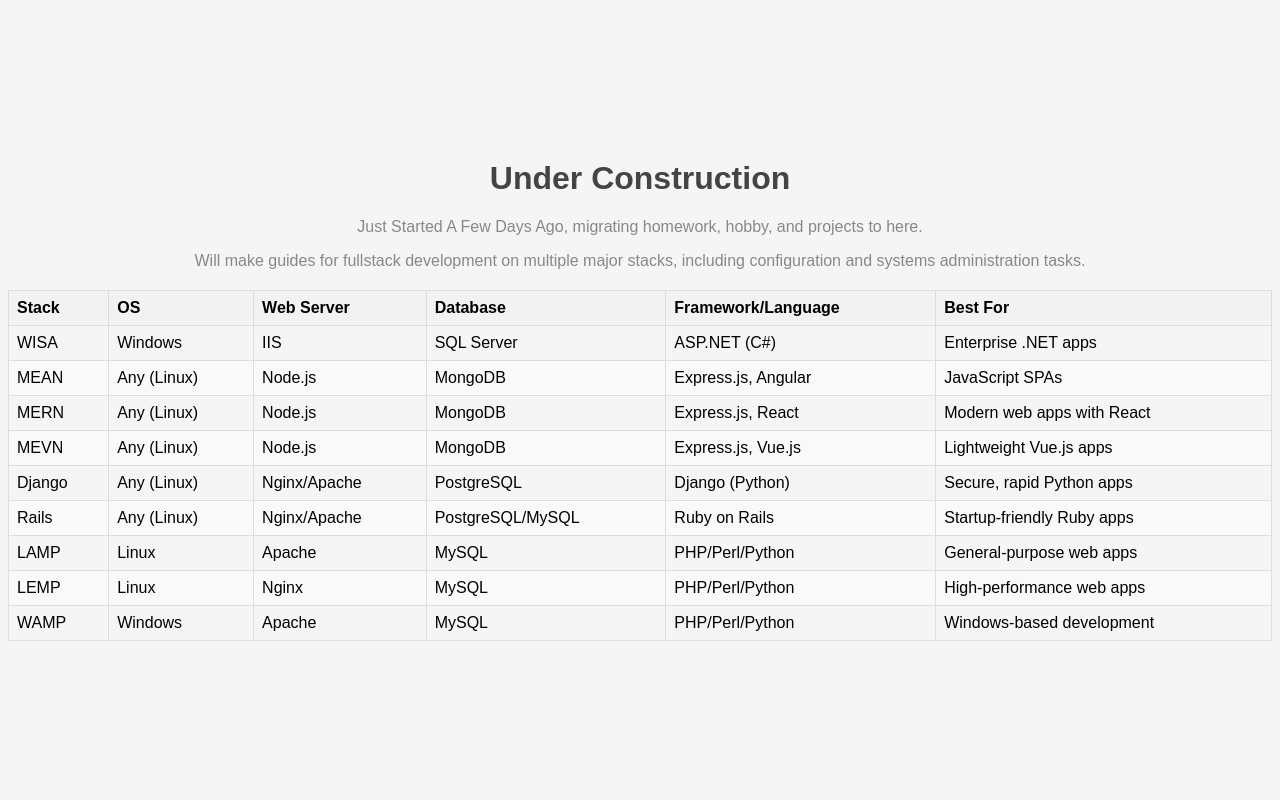
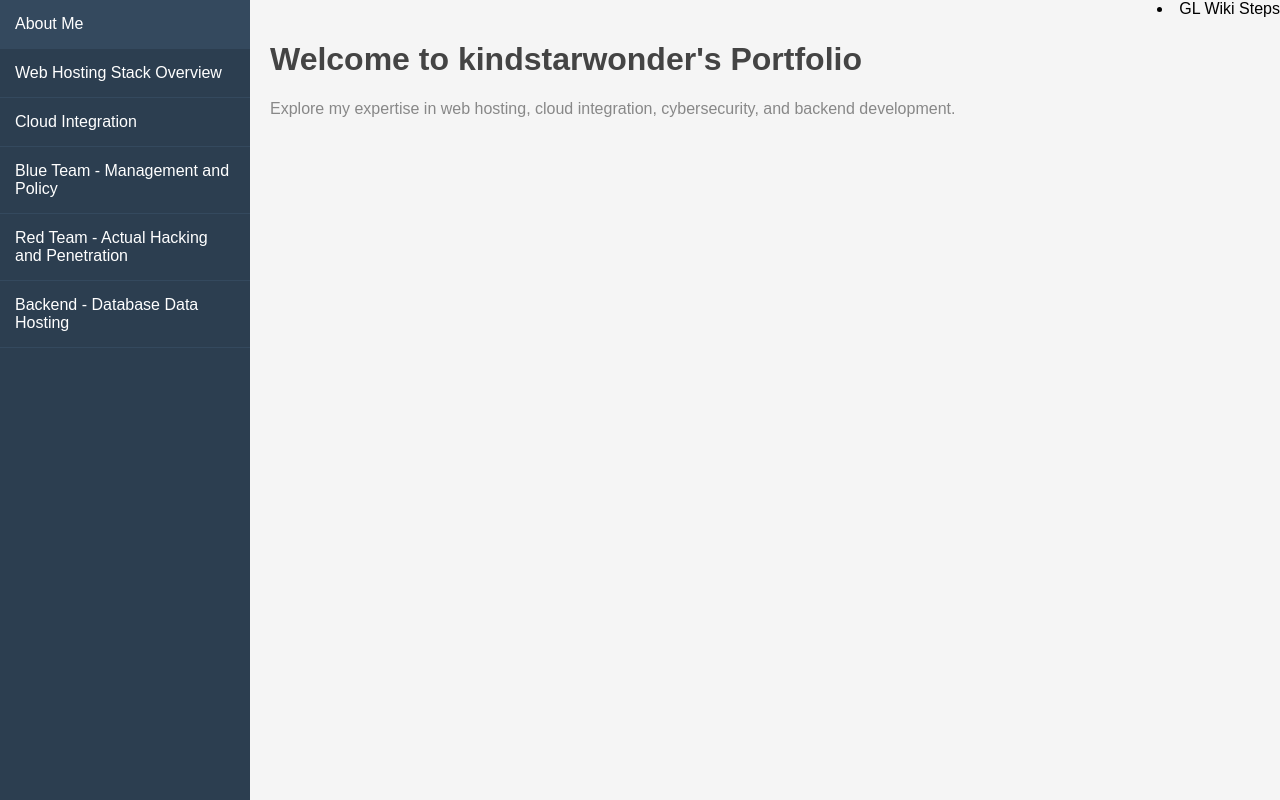
Before and after one commit to KindStarWonder/kindstarwonder.github.io, a plain HTML site: page index.html in a window 1280 px wide. Drawn offline with Linux system fonts and the light colour scheme.

Commit message:
Added new menu sections

```diff
--- a/index.html
+++ b/index.html
@@ -1,125 +1,74 @@
 <!DOCTYPE html>
 <html lang="en">
 <head>
-  <meta charset="UTF-8">
-  <title>Under Construction</title>
-  <meta name="viewport" content="width=device-width, initial-scale=1.0">
-  <style>
-    body { font-family: sans-serif; text-align: center; margin-top: 20vh; background: #f5f5f5; }
-    h1 { color: #444; }
-    p { color: #888; }
-        table {
-            width: 100%;
-            border-collapse: collapse;
-            margin: 20px 0;
-            font-family: Arial, sans-serif;
-        }
-        th, td {
-            border: 1px solid #ddd;
-            padding: 8px;
-            text-align: left;
-        }
-        th {
-            background-color: #f2f2f2;
-            font-weight: bold;
-        }
-        tr:nth-child(even) {
-            background-color: #f9f9f9;
-        }
-        tr:hover {
-            background-color: #f5f5f5;
-        }
-  </style>
+    <meta charset="UTF-8">
+    <meta name="viewport" content="width=device-width, initial-scale=1.0">
+    <title>kindstarwonder's Portfolio</title>
+    <link rel="stylesheet" href="styles.css">
+    <style>
+        body { display: flex; }
+        .sidebar { width: 250px; background: #2c3e50; color: white; height: 100vh; }
+        .menu { list-style: none; padding: 0; margin: 0; }
+        .menu li { padding: 15px; cursor: pointer; border-bottom: 1px solid #34495e; }
+        .menu li:hover { background: #34495e; }
+        .submenu { display: none; padding-left: 20px; }
+        .submenu.active { display: block; }
+        .submenu li { padding: 10px; font-size: 0.9em; }
+        .submenu li a { color: #3498db; text-decoration: none; }
+        .content { flex: 1; padding: 20px; }
+    </style>
 </head>
 <body>
-  <h1>Under Construction</h1>
-  <p>Just Started A Few Days Ago, migrating homework, hobby, and projects to here.</p>
-  <p>Will make guides for fullstack development on multiple major stacks, including configuration and systems administration tasks.</p>
-<table>
-        <thead>
-            <tr>
-                <th>Stack</th>
-                <th>OS</th>
-                <th>Web Server</th>
-                <th>Database</th>
-                <th>Framework/Language</th>
-                <th>Best For</th>
-            </tr>
-        </thead>
-        <tbody>
-            <tr>
-                <td>WISA</td>
-                <td>Windows</td>
-                <td>IIS</td>
-                <td>SQL Server</td>
-                <td>ASP.NET (C#)</td>
-                <td>Enterprise .NET apps</td>
-            </tr>
-            <tr>
-                <td>MEAN</td>
-                <td>Any (Linux)</td>
-                <td>Node.js</td>
-                <td>MongoDB</td>
-                <td>Express.js, Angular</td>
-                <td>JavaScript SPAs</td>
-            </tr>
-            <tr>
-                <td>MERN</td>
-                <td>Any (Linux)</td>
-                <td>Node.js</td>
-                <td>MongoDB</td>
-                <td>Express.js, React</td>
-                <td>Modern web apps with React</td>
-            </tr>
-            <tr>
-                <td>MEVN</td>
-                <td>Any (Linux)</td>
-                <td>Node.js</td>
-                <td>MongoDB</td>
-                <td>Express.js, Vue.js</td>
-                <td>Lightweight Vue.js apps</td>
-            </tr>
-            <tr>
-                <td>Django</td>
-                <td>Any (Linux)</td>
-                <td>Nginx/Apache</td>
-                <td>PostgreSQL</td>
-                <td>Django (Python)</td>
-                <td>Secure, rapid Python apps</td>
-            </tr>
-            <tr>
-                <td>Rails</td>
-                <td>Any (Linux)</td>
-                <td>Nginx/Apache</td>
-                <td>PostgreSQL/MySQL</td>
-                <td>Ruby on Rails</td>
-                <td>Startup-friendly Ruby apps</td>
-            </tr>
-            <tr>
-                <td>LAMP</td>
-                <td>Linux</td>
-                <td>Apache</td>
-                <td>MySQL</td>
-                <td>PHP/Perl/Python</td>
-                <td>General-purpose web apps</td>
-            </tr>
-            <tr>
-                <td>LEMP</td>
-                <td>Linux</td>
-                <td>Nginx</td>
-                <td>MySQL</td>
-                <td>PHP/Perl/Python</td>
-                <td>High-performance web apps</td>
-            </tr>
-            <tr>
-                <td>WAMP</td>
-                <td>Windows</td>
-                <td>Apache</td>
-                <td>MySQL</td>
-                <td>PHP/Perl/Python</td>
-                <td>Windows-based development</td>
-            </tr>
-        </tbody>
-    </table>
+    <div class="sidebar">
+        <ul class="menu">
+            <li onclick="toggleSubmenu('about')">About Me
+                <ul class="submenu" id="about">
+                    <li><a href="docs/about-me.html">Introduction</a></li>
+                </ul>
+            </li>
+            <li onclick="toggleSubmenu('webhosting')">Web Hosting Stack Overview
+                <ul class="submenu" id="webhosting">
+                    <li><a href="docs/web-hosting-stack-overview.html">Overview</a></li>
+                </ul>
+            </li>
+            <li onclick="toggleSubmenu('cloud')">Cloud Integration
+                <ul class="submenu" id="cloud">
+                    <li><a href="docs/azure.html">Azure</a></li>
+                    <li><a href="docs/aws.html">AWS</a></li>
+                    <li><a href="docs/google.html">Google</a></li>
+                </ul>
+            </li>
+            <li onclick="toggleSubmenu('blueteam')">Blue Team - Management and Policy
+                <ul class="submenu" id="blueteam">
+                    <li><a href="docs/blue-team.html">Overview</a></li>
+                </ul>
+            </li>
+            <li onclick="toggleSubmenu('redteam')">Red Team - Actual Hacking and Penetration
+                <ul class="submenu" id="redteam">
+                    <li><a href="docs/red-team.html">Overview</a></li>
+                </ul>
+            </li>
+            <li onclick="toggleSubmenu('backend')">Backend - Database Data Hosting
+                <ul class="submenu" id="backend">
+                    <li><a href="docs/backend.html">Overview</a></li>
+                </ul>
+            </li>
+        </ul>
+    </div>
+    <div class="content">
+        <h1>Welcome to kindstarwonder's Portfolio</h1>
+        <p>Explore my expertise in web hosting, cloud integration, cybersecurity, and backend development.</p>
+    </div>
+    <script>
+        function toggleSubmenu(id) {
+            document.getElementById(id).classList.toggle('active');
+        }
+    </script>
+    <li onclick="toggleSubmenu('wiki')">GL Wiki Steps
+    <ul class="submenu" id="wiki">
+        <li><a href="docs/wiki-step1.md">Step 1</a></li>
+        <li><a href="docs/wiki-step2.md">Step 2</a></li>
+    </ul>
+</li>
 </body>
 </html>
--- /dev/null
+++ b/styles.css
@@ -0,0 +1,31 @@
+body {
+    font-family: Arial, sans-serif;
+    margin: 0;
+    background: #f5f5f5;
+}
+h1 {
+    color: #444;
+}
+p {
+    color: #888;
+}
+table {
+    width: 100%;
+    border-collapse: collapse;
+    margin: 20px 0;
+}
+th, td {
+    border: 1px solid #ddd;
+    padding: 8px;
+    text-align: left;
+}
+th {
+    background-color: #f2f2f2;
+    font-weight: bold;
+}
+tr:nth-child(even) {
+    background-color: #f9f9f9;
+}
+tr:hover {
+    background-color: #f5f5f5;
+}
```
Also changed, not shown: docs/about-me.html (added, +14 -0 lines), docs/aws.html (added, +13 -0 lines), docs/azure.html (added, +13 -0 lines), docs/blue-team.html (added, +13 -0 lines), docs/google.html (added, +13 -0 lines), docs/red-team.html (added, +13 -0 lines), docs/web-hosting-stack-overview.html (added, +100 -0 lines), docs/backend.html (added), 1 other file.
